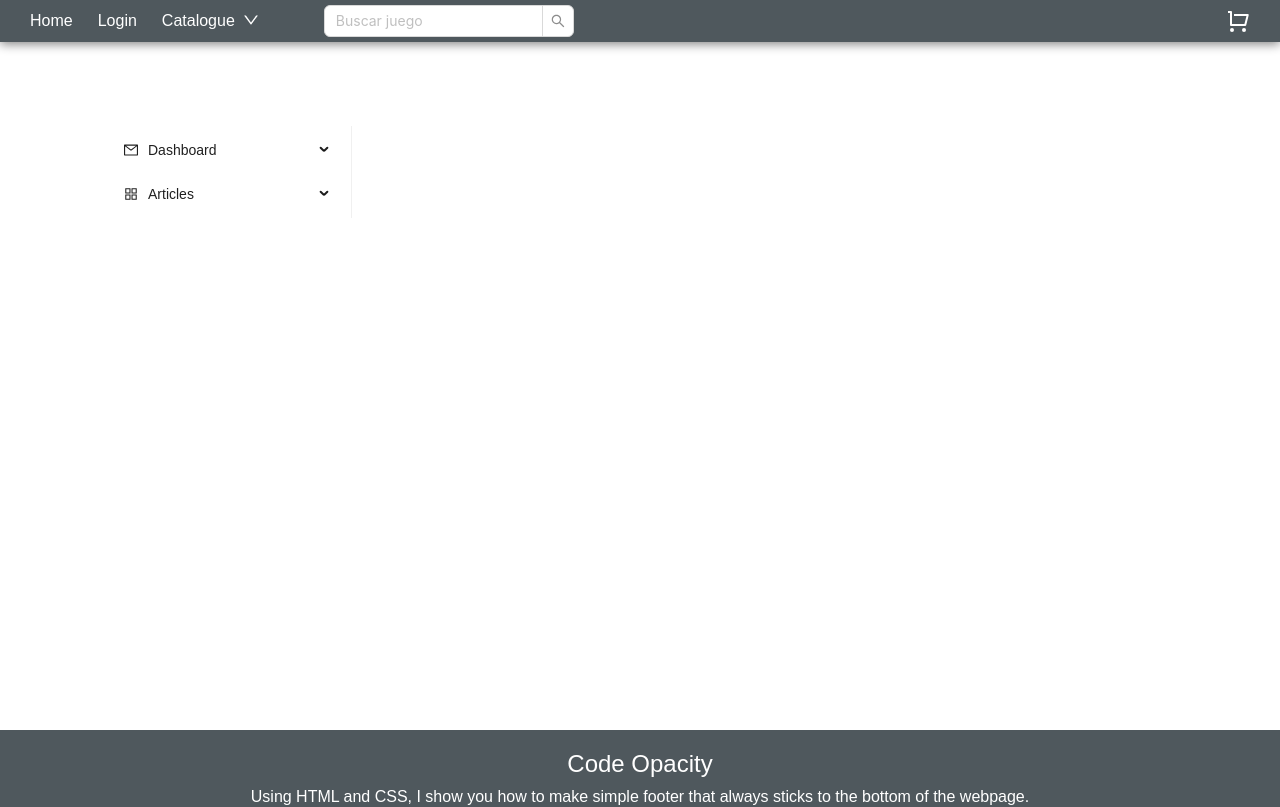
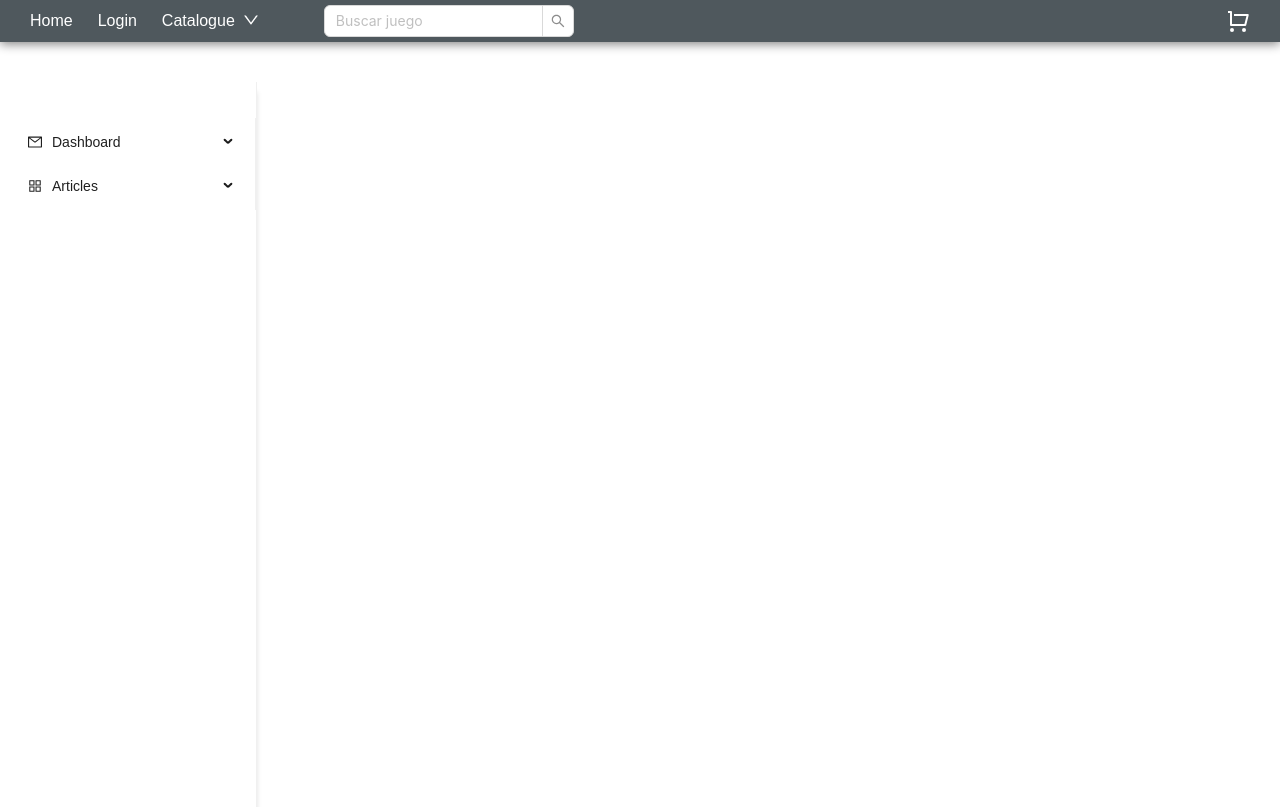
Before and after one commit to pfgrupo3henry/pf_front, a React (Create React App) app: page /admin in a window 1280 px wide. Shown: the top 807 px of the page. Built offline with nearby package versions, Linux system fonts and the light colour scheme.

Commit message:
Franco styles

```diff
--- a/src/Components/Admin/Admin.css
+++ b/src/Components/Admin/Admin.css
@@ -5,8 +5,9 @@
 }
 
 .admin-component {
-    min-height: 80vh;
-    width: 80rem;
+    min-height: calc(100vh - 45.2px);
+    max-width: 1300px;
+    margin: 40px auto 0;
 }
 
 .form-ant {
@@ -34,21 +35,15 @@ h1 {
     padding: 0px 0px 10px 40px;
 }
 
-.userInfoContainer.menuOptions {
-    margin-top: 5rem;
-    margin-left: 2rem;
+.userInfoContainer .menuOptions {
     border-inline-end: 1px solid rgba(5, 5, 5, 0.06);
     box-shadow: 10px 0 5px -10px #00000020;
-
-
 }
 
 .userInfoContainer {
     display: flex;
     flex-direction: row;
-    margin-left: 6rem;
-    margin-top: 3rem;
-
+    min-height: calc(100vh - 45.2px);
 }
 
 .formCreateNewProduct{
```
